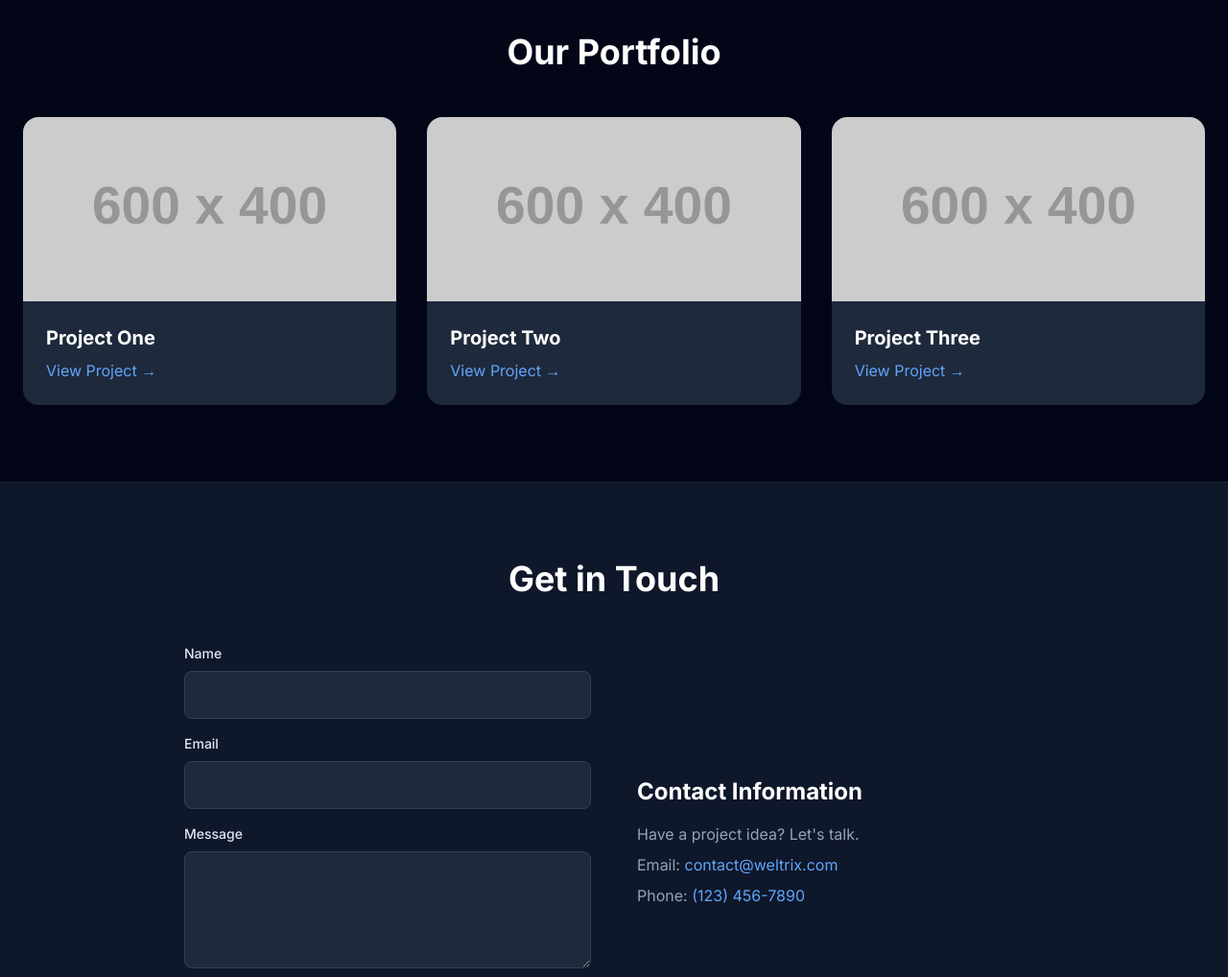
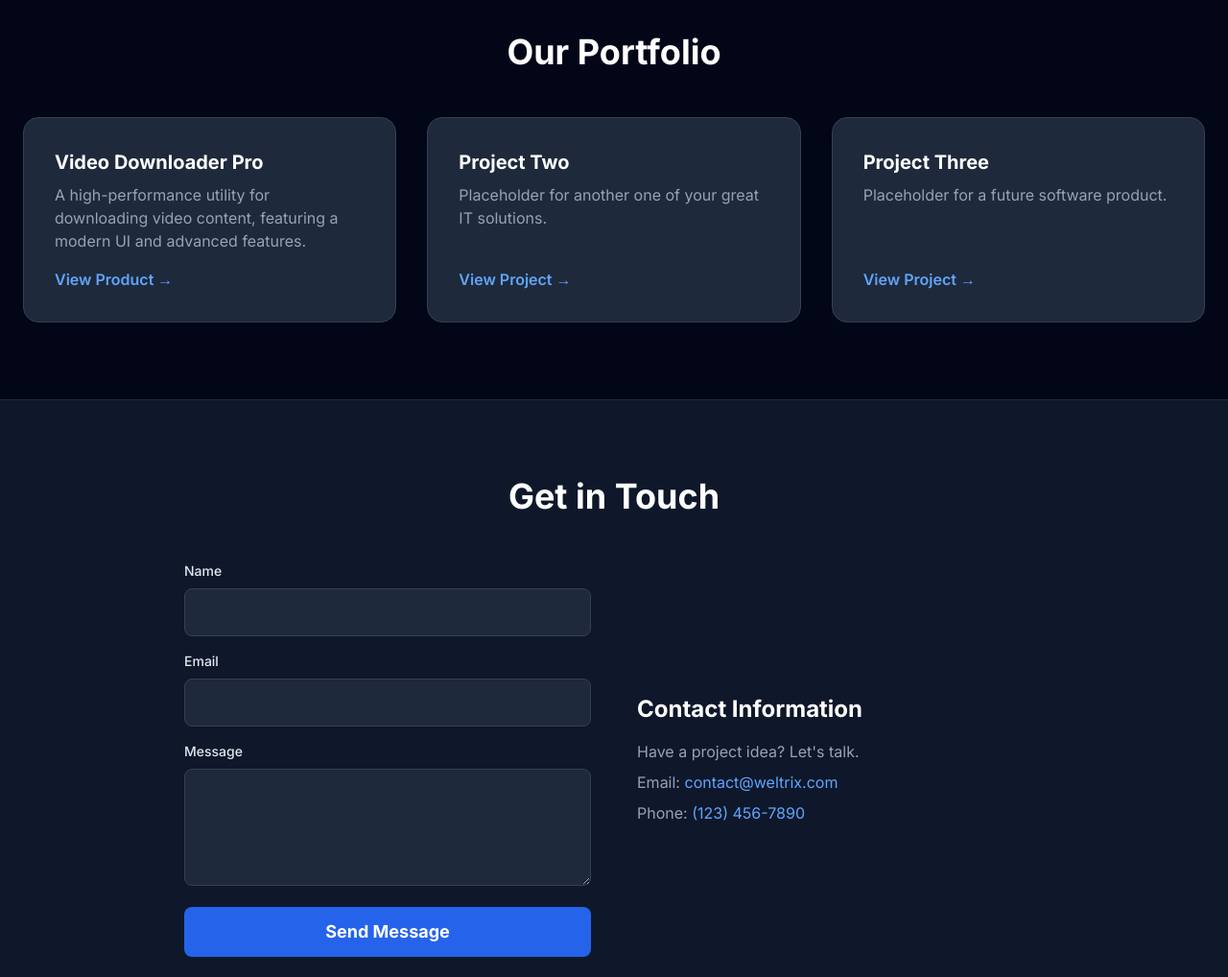
Before and after one commit to MeetThummar01/Weltrix, a plain HTML site: page index.html in a window 1280 px wide. Shown: the part 1840-2858 px from the top of the page at 96% size. Drawn offline with nearby package versions, Linux system fonts and the light colour scheme; placeholder pictures from the web are drawn by us.

Commit message:
Update index.html

```diff
--- a/index.html
+++ b/index.html
@@ -31,7 +31,7 @@
 </head>
 <body>
 
-    <!-- 2. Navigation Bar -->
+    <!-- Navigation Bar -->
     <header class="bg-slate-900/80 backdrop-blur-lg sticky top-0 z-50 border-b border-slate-800">
         <nav class="container mx-auto px-6 py-4 flex justify-between items-center">
             <a href="#home" class="text-2xl font-bold text-white">Weltrix</a>
@@ -63,7 +63,7 @@
     </header>
 
     <main>
-        <!-- 1. Hero Section -->
+        <!-- Hero Section -->
         <section id="home" class="hero-bg border-b border-slate-800">
             <div class="container mx-auto px-6 h-screen flex flex-col justify-center items-center text-center">
                 <h1 class="text-5xl md:text-6xl font-extrabold text-white leading-tight">Weltrix</h1>
@@ -77,7 +77,7 @@
             </div>
         </section>
 
-        <!-- 3. About Section -->
+        <!-- About Section -->
         <section id="about" class="container mx-auto px-6 py-20">
             <div class="text-center mb-12">
                 <h2 class="text-4xl font-bold text-white">Who We Are</h2>
@@ -101,22 +101,19 @@
             </div>
         </section>
 
-        <!-- 4. Services Section -->
+        <!-- Services Section -->
         <section id="services" class="bg-slate-900 py-20 border-y border-slate-800">
             <div class="container mx-auto px-6">
                 <h2 class="text-4xl font-bold text-center text-white mb-12">Our Services</h2>
                 <div class="grid grid-cols-1 md:grid-cols-3 gap-8">
-                    <!-- Service Card -->
                     <div class="bg-slate-800 p-8 rounded-2xl border border-slate-700 transition duration-300 card-hover">
                         <h3 class="text-2xl font-bold text-white mb-2">Web Development</h3>
                         <p class="text-slate-400">Creating responsive, high-performance websites and web applications tailored to your brand.</p>
                     </div>
-                    <!-- Service Card -->
                     <div class="bg-slate-800 p-8 rounded-2xl border border-slate-700 transition duration-300 card-hover">
                         <h3 class="text-2xl font-bold text-white mb-2">SaaS Solutions</h3>
                         <p class="text-slate-400">Developing scalable and secure Software-as-a-Service platforms from concept to launch.</p>
                     </div>
-                    <!-- Service Card -->
                     <div class="bg-slate-800 p-8 rounded-2xl border border-slate-700 transition duration-300 card-hover">
                         <h3 class="text-2xl font-bold text-white mb-2">Process Automation</h3>
                         <p class="text-slate-400">Building custom scripts and tools to automate repetitive tasks and boost your team's productivity.</p>
@@ -125,45 +122,36 @@
             </div>
         </section>
 
-        <!-- 5. Portfolio Section -->
+        <!-- Portfolio Section -->
         <section id="portfolio" class="container mx-auto px-6 py-20">
             <h2 class="text-4xl font-bold text-center text-white mb-12">Our Portfolio</h2>
             <div class="grid grid-cols-1 md:grid-cols-2 lg:grid-cols-3 gap-8">
-                <!-- Portfolio Item (Dummy) -->
-                <div class="bg-slate-800 rounded-2xl overflow-hidden">
-                    <img src="https://placehold.co/600x400/0f172a/3b82f6?text=Project+One" alt="Project One" class="w-full h-48 object-cover">
-                    <div class="p-6">
-                        <h3 class="text-xl font-bold text-white">Project One</h3>
-                        <a href="#" class="text-blue-400 hover:text-blue-300 mt-2 inline-block">View Project &rarr;</a>
-                    </div>
+                <!-- Portfolio Item -->
+                <div class="bg-slate-800 rounded-2xl p-8 border border-slate-700 transition duration-300 card-hover flex flex-col">
+                    <h3 class="text-xl font-bold text-white">Video Downloader Pro</h3>
+                    <p class="text-slate-400 mt-2 mb-4 flex-grow">A high-performance utility for downloading video content, featuring a modern UI and advanced features.</p>
+                    <a href="product-downloader.html" class="text-blue-400 hover:text-blue-300 mt-auto font-semibold">View Product &rarr;</a>
                 </div>
                 <!-- Portfolio Item (Dummy) -->
-                <div class="bg-slate-800 rounded-2xl overflow-hidden">
-                    <img src="https://placehold.co/600x400/0f172a/3b82f6?text=Project+Two" alt="Project Two" class="w-full h-48 object-cover">
-                    <div class="p-6">
+                <div class="bg-slate-800 rounded-2xl p-8 border border-slate-700 transition duration-300 card-hover flex flex-col">
                     <h3 class="text-xl font-bold text-white">Project Two</h3>
-                        <a href="#" class="text-blue-400 hover:text-blue-300 mt-2 inline-block">View Project &rarr;</a>
-                    </div>
+                    <p class="text-slate-400 mt-2 mb-4 flex-grow">Placeholder for another one of your great IT solutions.</p>
+                    <a href="#" class="text-blue-400 hover:text-blue-300 mt-auto font-semibold">View Project &rarr;</a>
                 </div>
                 <!-- Portfolio Item (Dummy) -->
-                <div class="bg-slate-800 rounded-2xl overflow-hidden">
-                    <img src="https://placehold.co/600x400/0f172a/3b82f6?text=Project+Three" alt="Project Three" class="w-full h-48 object-cover">
-                    <div class="p-6">
+                <div class="bg-slate-800 rounded-2xl p-8 border border-slate-700 transition duration-300 card-hover flex flex-col">
                     <h3 class="text-xl font-bold text-white">Project Three</h3>
-                        <a href="#" class="text-blue-400 hover:text-blue-300 mt-2 inline-block">View Project &rarr;</a>
-                    </div>
+                    <p class="text-slate-400 mt-2 mb-4 flex-grow">Placeholder for a future software product.</p>
+                    <a href="#" class="text-blue-400 hover:text-blue-300 mt-auto font-semibold">View Project &rarr;</a>
                 </div>
             </div>
         </section>
 
-        <!-- 6. Contact Section -->
+        <!-- Contact Section -->
         <section id="contact" class="bg-slate-900 py-20 border-t border-slate-800">
             <div class="container mx-auto px-6">
                 <h2 class="text-4xl font-bold text-center text-white mb-12">Get in Touch</h2>
                 <div class="max-w-4xl mx-auto grid grid-cols-1 md:grid-cols-2 gap-12">
-                    <!-- Contact Form -->
-                    <div>
-                        <!-- IMPORTANT: Replace YOUR_EMAIL_HERE with your actual email -->
                     <form action="https://formspree.io/f/YOUR_EMAIL_HERE" method="POST">
                         <div class="mb-4">
                             <label for="name" class="block mb-2 text-sm font-medium">Name</label>
@@ -177,12 +165,8 @@
                             <label for="message" class="block mb-2 text-sm font-medium">Message</label>
                             <textarea id="message" name="message" rows="4" required class="w-full p-3 bg-slate-800 border border-slate-700 rounded-lg focus:outline-none focus:ring-2 focus:ring-blue-500"></textarea>
                         </div>
-                            <button type="submit" class="w-full bg-blue-600 hover:bg-blue-700 text-white font-bold py-3 px-6 rounded-lg text-lg transition duration-300">
-                                Send Message
-                            </button>
+                        <button type="submit" class="w-full bg-blue-600 hover:bg-blue-700 text-white font-bold py-3 px-6 rounded-lg text-lg transition duration-300">Send Message</button>
                     </form>
-                    </div>
-                    <!-- Contact Info -->
                     <div class="flex flex-col justify-center">
                         <h3 class="text-2xl font-bold text-white mb-4">Contact Information</h3>
                         <p class="text-slate-400 mb-2">Have a project idea? Let's talk.</p>
@@ -194,7 +178,7 @@
         </section>
     </main>
 
-    <!-- 7. Footer -->
+    <!-- Footer -->
     <footer class="bg-slate-950 border-t border-slate-800">
         <div class="container mx-auto px-6 py-8 text-center text-slate-400">
             <p>&copy; 2025 Weltrix. Smart IT Solutions for a Digital World.</p>
@@ -206,7 +190,6 @@
     </footer>
 
     <script>
-        // Mobile menu toggle
         const mobileMenuButton = document.getElementById('mobile-menu-button');
         const mobileMenu = document.getElementById('mobile-menu');
         mobileMenuButton.addEventListener('click', () => {
```
Lines whose indentation alone changed are shown as unchanged.
